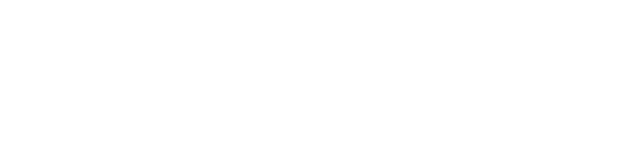
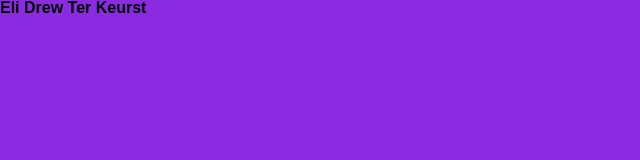
Before and after one commit to crystal-coding-time/Personal-Portfolio, a plain HTML site: page index.html in a window 1280 px wide. Shown: the whole page, without its empty margins (0-640 px from the left). Drawn offline with Linux system fonts and the light colour scheme.

Commit message:
Added CSS files and starting HTML

```diff
--- /dev/null
+++ b/assets/css/reset.css
@@ -0,0 +1,41 @@
+* {
+  margin: 0;
+  padding: 0;
+  box-sizing: border-box;
+}
+
+html {
+  height: 100%;
+}
+
+body {
+  min-height: 100%;
+  line-height: 1;
+  font-family: sans-serif;
+}
+
+h1,
+h2,
+h3,
+h4,
+h5,
+h6 {
+  font-size: 100%;
+}
+
+input,
+select,
+option,
+optgroup,
+textarea,
+button,
+pre,
+code {
+  font-size: 100%;
+  font-family: inherit;
+}
+
+ol,
+ul {
+  list-style: none;
+}
--- /dev/null
+++ b/assets/css/style.css
@@ -0,0 +1,3 @@
+body {
+    background-color: blueviolet;
+}
--- a/index.html
+++ b/index.html
@@ -4,9 +4,13 @@
     <meta charset="UTF-8">
     <meta http-equiv="X-UA-Compatible" content="IE=edge">
     <meta name="viewport" content="width=device-width, initial-scale=1.0">
-    <title>Portfoliogit</title>
+    <link rel="stylesheet" href="./assets/css/reset.css">
+    <link rel="stylesheet" href="./assets/css/style.css">
+    <title>Portfolio</title>
 </head>
 <body>
-
+    <header>
+        <H1>Eli Drew Ter Keurst</H1>
+    </header>
 </body>
 </html>
```
Also changed, not shown: assets/style.css (deleted), 1 other file.
